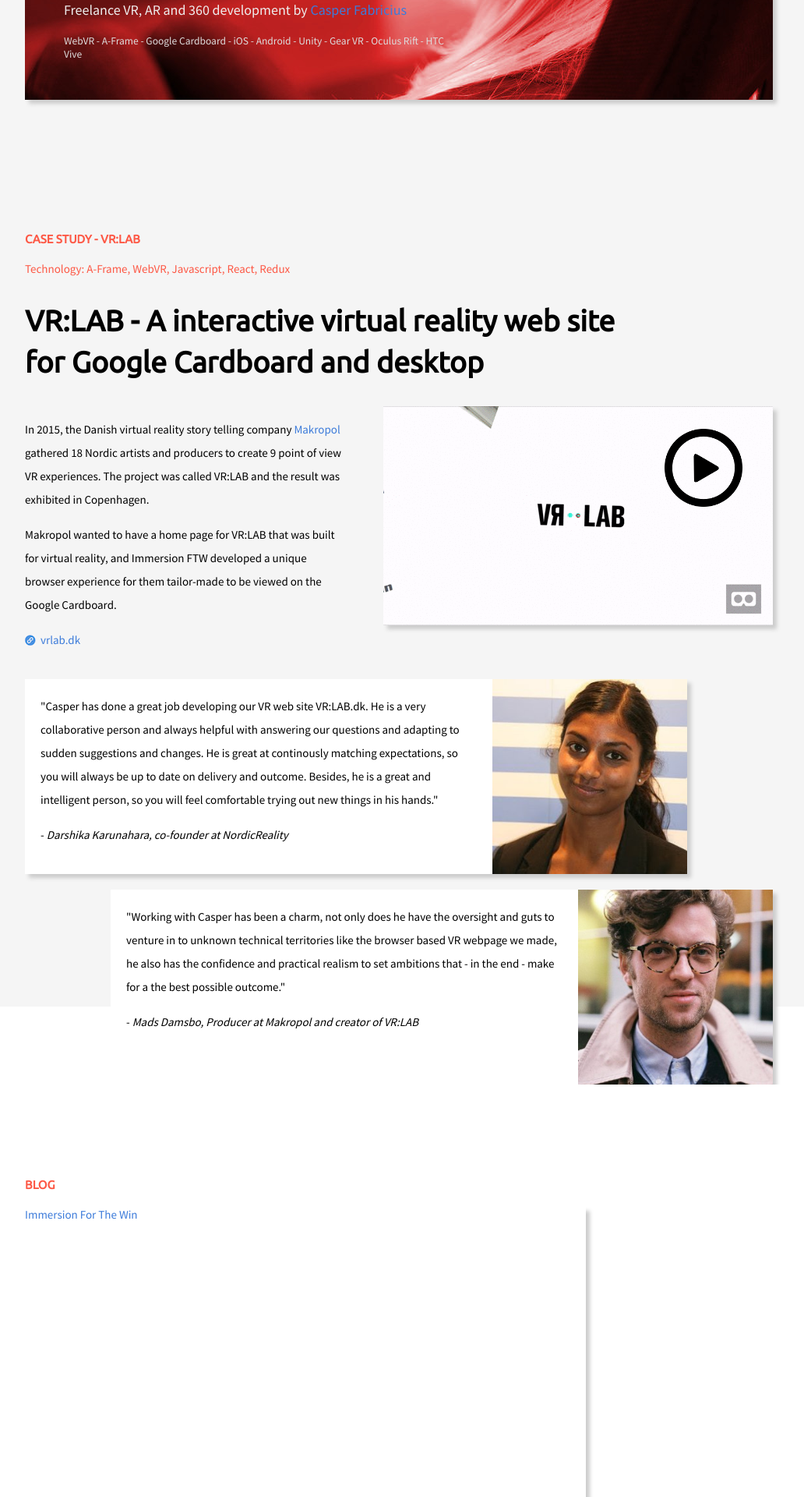
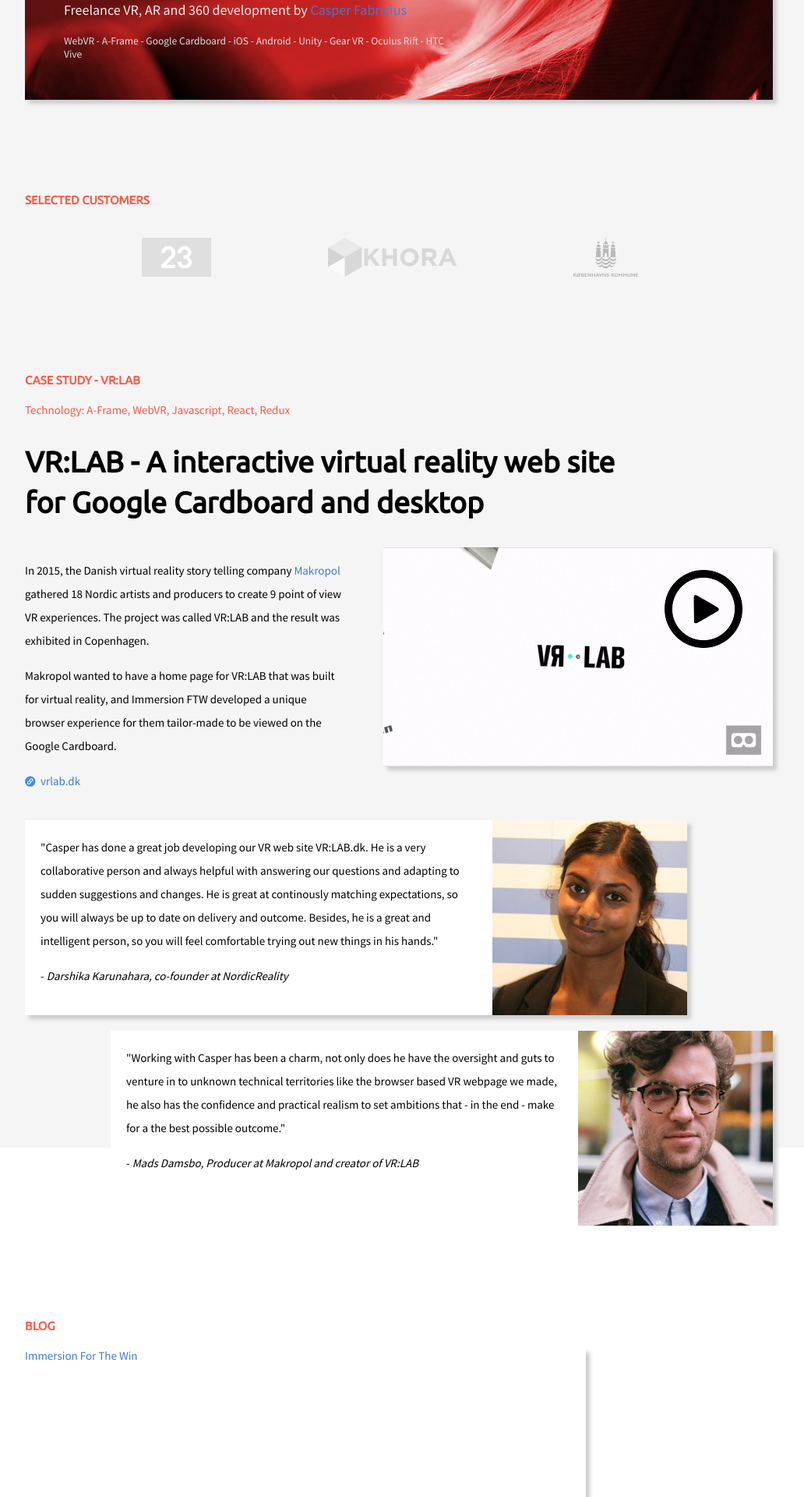
Before and after one commit to RSpace/immersionftw, a Jekyll site: the page built from src/index.html, in a window 1280 px wide. Shown: the part 522-2442 px from the top of the page at 78% size, without its empty margins (128-1160 px from the left). Built offline with Jekyll 4.4.1, drawn with Linux system fonts in a browser that asks for light colours; a script that is not in the unit is left out.

Commit message:
Added customer section with logos

```diff
--- a/src/_sass/_mobile.scss
+++ b/src/_sass/_mobile.scss
@@ -1,10 +1,5 @@
 // Phone layout - optimized for 360px width
 @media screen and (max-width: 960px) {
-  section {
-    //width: auto;
-    //padding: 0 20px;
-  }
-
   .cols {
     display: flex;
     flex-direction: column;
@@ -59,6 +54,17 @@
       width: 320px;
       left: 20px;
       bottom: 20px;
+    }
+  }
+
+  #section-customers {
+    ul.customer-logos {
+      padding-top: 0;
+
+      li {
+        float: none;
+        margin: 50px 0 0 50px;
+      }
     }
   }
 
--- a/src/_sass/_sections.scss
+++ b/src/_sass/_sections.scss
@@ -1,4 +1,5 @@
 $section-intro-height: 500px;
+$section-customers-height: 400px;
 
 .section-heading {
   color: #FD5845;
@@ -40,9 +41,25 @@ $section-intro-height: 500px;
   }
 }
 
+#section-customers {
+  padding-top: 100px;
+
+  ul.customer-logos {
+    padding: 20px 0 0 0;
+    margin: 0 auto;
+    overflow: hidden;
+
+    li {
+      float: left;
+      list-style: none;
+      margin-left: 150px;
+    }
+  }
+}
+
 #section-casestudy {
-  margin-top: ($section-intro-height/2)*-1;
-  padding-top: ($section-intro-height/2) + 150px;
+  margin-top: (($section-intro-height+$section-customers-height)/2)*-1;
+  padding-top: (($section-intro-height+$section-customers-height)/2) + 100px;
   overflow: hidden;
   margin-bottom: -100px;
 
--- a/src/index.html
+++ b/src/index.html
@@ -9,6 +9,19 @@ layout: default
       <div class="by-line">Freelance VR, AR and 360 development by <a href="#about">Casper Fabricius</a></div>
       <div class="buzzwords">WebVR - A-Frame - Google Cardboard - iOS - Android - Unity - Gear VR - Oculus Rift - HTC Vive</div>
     </article>
+  </div>
+</section>
+
+<section id="section-customers">
+  <div class="inner">
+    <div class="section-heading">
+      <h4>Selected customers</h4>
+    </div>
+    <ul class="customer-logos">
+      <li><img src="{{site.baseurl}}images/customers/23.png" width="89" height="50" /></li>
+      <li><img src="{{site.baseurl}}images/customers/khora.png" width="165" height="50" /></li>
+      <li><img src="{{site.baseurl}}images/customers/kk.png" width="83" height="50" /></li>
+    </ul>
   </div>
 </section>
 
```
Also changed, not shown: src/images/customers/23.png (added), src/images/customers/khora.png (added), src/images/customers/kk.png (added).
